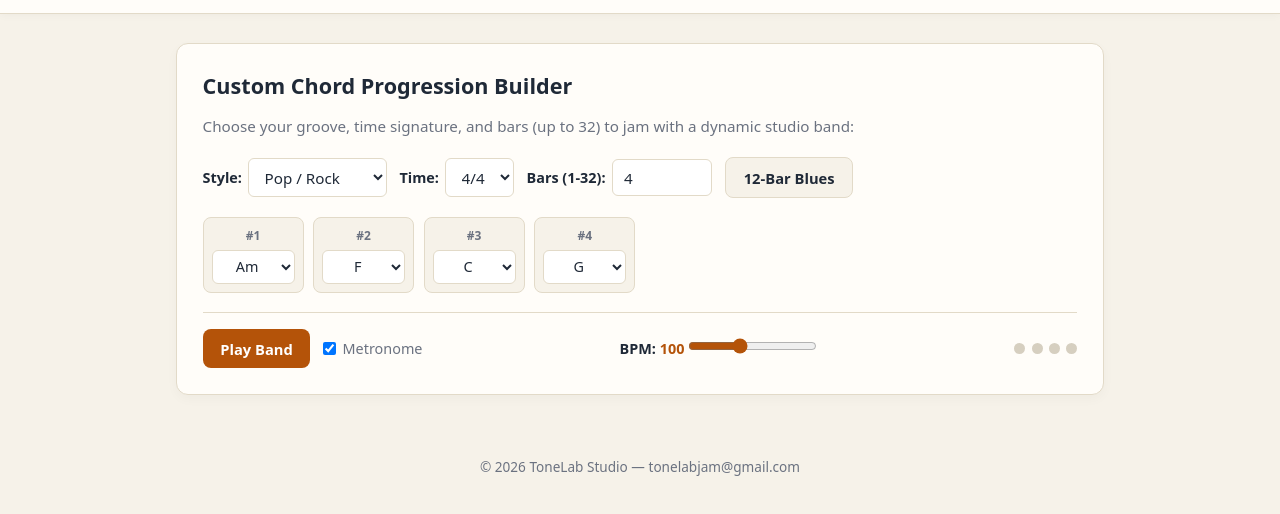
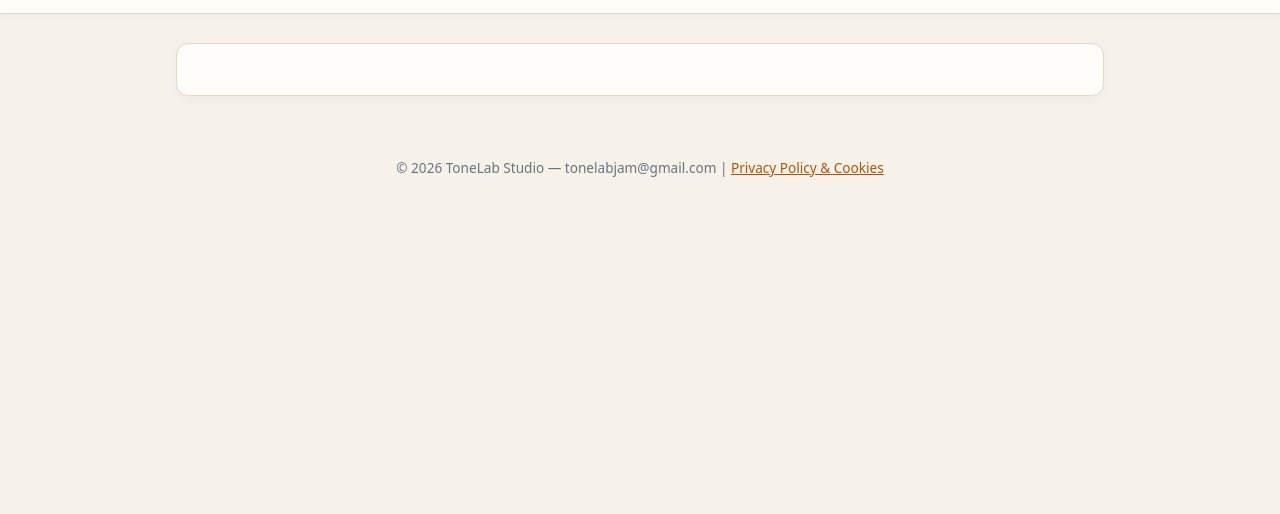
Before and after one commit to b3bebug/b3bebug.github.io, a plain HTML site: page index.html in a window 1280 px wide. Shown: the part 56-570 px from the top of the page. Drawn offline with Linux system fonts and the light colour scheme.

Commit message:
Refactor index.html with SEO and footer updates
Updated comments and added SEO block for AdSense. Modified footer to include a link to the Privacy Policy.

```diff
--- a/index.html
+++ b/index.html
@@ -3,7 +3,6 @@
 <head>
 <meta charset="UTF-8">
 <meta name="viewport" content="width=device-width, initial-scale=1.0">
-<meta name="google-site-verification" content="yFgOAYUdOt3hgxnhk7WMYUBvdNk2k3xG9zfdKtRNyoI" />
 <title>ToneLab Studio - Practice & Live Amp Platform</title>
 <style>
 :root{--bg:#f6f2e9;--card:#fffdf9;--accent:#b45309;--accent-light:#fef3c7;--text:#1f2937;--muted:#6b7280;--border:#e2dac8}
@@ -72,84 +71,27 @@ footer{text-align:center;padding:2rem;color:var(--muted);font-size:.85rem}
 <div class="container">
   <!-- SECCIÓN 1: JAM STUDIO -->
   <section id="sec-jam" class="section active">
-    <div class="card">
-      <h2 data-en="Custom Chord Progression Builder" data-es="Constructor de Progresiones a Medida">Custom Chord Progression Builder</h2>
-      <p style="color:var(--muted);margin-bottom:1.2rem;font-size:.95rem"
-         data-en="Choose your groove, time signature, and bars (up to 32) to jam with a dynamic studio band:"
-         data-es="Elige el estilo, compás y duración (hasta 32 compases) para improvisar con una banda dinámica:">
-         Choose your groove, time signature, and bars (up to 32) to jam with a dynamic studio band:
-      </p>
-      <div class="controls">
-        <label><span data-en="Style:" data-es="Estilo:">Style:</span>
-          <select id="styleSel">
-            <option value="rock">Pop / Rock</option>
-            <option value="funk">Funk Groove</option>
-            <option value="blues">Blues Shuffle</option>
-            <option value="jazz">Bossa / Chill</option>
-          </select>
-        </label>
-        <label><span data-en="Time:" data-es="Compás:">Time:</span>
-          <select id="timeSig" onchange="changeTimeSig()">
-            <option value="4/4" selected>4/4</option>
-            <option value="3/4">3/4</option>
-            <option value="6/8">6/8</option>
-            <option value="9/8">9/8</option>
-            <option value="5/4">5/4</option>
-          </select>
-        </label>
-        <label><span data-en="Bars (1-32):" data-es="Compases (1-32):">Bars (1-32):</span>
-          <input type="number" id="barCount" min="1" max="32" value="4" onchange="buildGrid()">
-        </label>
-        <button class="btn sec" onclick="presetBlues()" data-en="12-Bar Blues" data-es="Blues 12 Compases">12-Bar Blues</button>
-      </div>
-      <div id="barsGrid" class="bars-grid"></div>
-      <div class="player-bar">
-        <div class="controls" style="margin:0">
-          <button class="btn" id="pBtn" onclick="togglePlay()" data-en="Play Band" data-es="Tocar Banda">Play Band</button>
-          <label style="font-size:.9rem;color:var(--muted);font-weight:500"><input type="checkbox" id="mChk" checked> <span data-en="Metronome" data-es="Metrónomo">Metronome</span></label>
-        </div>
-        <div style="font-size:.9rem;font-weight:600">BPM: <strong id="bVal" style="color:var(--accent)">100</strong> <input type="range" style="accent-color:var(--accent)" min="50" max="180" value="100" oninput="setBpm(this.value)"></div>
-        <div class="dots" id="dotsBox"></div>
-      </div>
-    </div>
+    <!-- Constructor de progresiones de acordes, selector de estilo, compás, compases (1-32), reproductor con metrónomo y BPM -->
   </section>
 
   <!-- SECCIÓN 2: AMPLIFICADORES EN VIVO -->
   <section id="sec-amps" class="section">
-    <div class="card">
-      <h2 data-en="Live Guitar Amp Simulator & Iconic Tones" data-es="Simulador de Amplis en Vivo y Tonos Icónicos">Live Guitar Amp Simulator & Iconic Tones</h2>
-      <p style="color:var(--muted);margin-bottom:1.2rem;font-size:.95rem"
-         data-en="Plug your guitar via audio interface (use headphones to avoid feedback), click 'Play Guitar Live', or click the amp header to read the guide:"
-         data-es="Conecta tu guitarra por interfaz de audio (usa auriculares para evitar acoples), pulsa 'Tocar Guitarra en Vivo' o haz clic en el título para leer la guía:">
-         Plug your guitar via audio interface (use headphones to avoid feedback), click 'Play Guitar Live', or click the amp header to read the guide:
-      </p>
-      <div id="ampsContainer"></div>
-    </div>
+    <!-- Simulador de amplificadores de guitarra y tonos icónicos -->
   </section>
 
   <!-- SECCIÓN 3: PISTAS INDIE -->
   <section id="sec-indie" class="section">
-    <div class="card">
-      <h2 data-en="Indie Artists Jam Tracks" data-es="Pistas de Artistas Emergentes">Indie Artists Jam Tracks</h2>
-      <p style="color:var(--muted);margin-bottom:1.2rem"
-         data-en="Are you an independent musician or band? Share your instrumental tracks with permission so musicians worldwide can jam over your music and discover your profile."
-         data-es="¿Eres un músico o banda independiente? Envíanos tus pistas instrumentales con permiso de uso para que músicos de todo el mundo improvisen encima y te descubran.">
-         Are you an independent musician or band? Share your instrumental tracks with permission so musicians worldwide can jam over your music and discover your profile.
-      </p>
-      <div style="background:var(--bg);padding:1.2rem;border-radius:10px;border:1px solid var(--border);margin-bottom:1.2rem">
-        <strong style="color:var(--accent)" data-en="Featured Community Track:" data-es="Pista Destacada de la Comunidad:">Featured Community Track:</strong>
-        <p style="margin:.4rem 0"><em>"Midnight Echoes (95 BPM - 4/4 - Am)"</em> — <span style="color:var(--muted)">Demo Backing Track</span></p>
-        <button class="btn sec" onclick="loadDemoTrack()" data-en="Load Chords in Jam Studio" data-es="Cargar Acordes en Estudio Jam">Load Chords in Jam Studio</button>
-      </div>
-      <a href="mailto:tonelabjam@://gmail.com."
-         class="btn" style="text-decoration:none">
-         <svg width="18" height="18" viewBox="0 0 24 24" fill="none" stroke="currentColor" stroke-width="2"><path d="M4 4h16c1.1 0 2 .9 2 2v12c0 1.1-.9 2-2 2H4c-1.1 0-2-.9-2-2V6c0-1.1.9-2 2-2z"/><polyline points="22,6 12,13 2,6"/></svg>
-         <span data-en="Submit Your Track & Permission" data-es="Enviar tu Canción y Permiso">Submit Your Track & Permission</span>
-      </a>
-    </div>
+    <!-- Sección para pistas de artistas independientes y formulario de envío -->
   </section>
+
+  <!-- BLOQUE INFORMATIVO SEO PARA ADSENSE -->
+  <div class="card" style="font-size:.92rem;color:var(--muted)">
+    <!-- Información general sobre ToneLab Studio -->
+  </div>
 </div>
-<footer><p>© 2026 ToneLab Studio — tonelabjam@gmail.com</p></footer>
+<footer>
+  <p>© 2026 ToneLab Studio — tonelabjam@gmail.com | <a href="privacy.html" style="color:var(--accent)">Privacy Policy & Cookies</a></p>
+</footer>
 <script>
 let lang='en',play=false,ctx=null,tmr=null,step=0,barIdx=0,bpm=100,stepsPerBar=8,isCompound=false;
 let liveStream=null,liveAmpIdx=-1;
```
